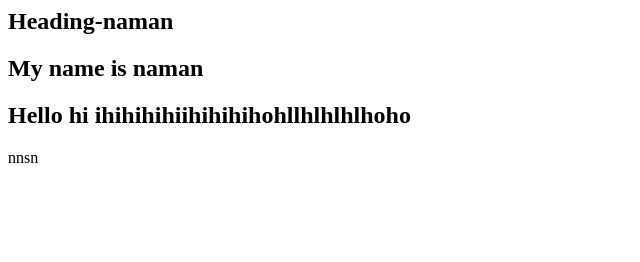
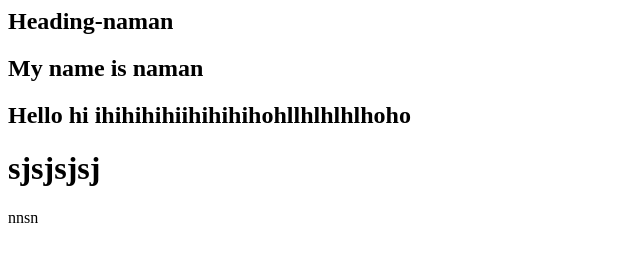
Before and after one commit to rachit-16/github-practice, a plain HTML site: page index2.html in a window 1280 px wide. Shown: the whole page, without its empty margins (0-640 px from the left). Drawn offline with Linux system fonts and the light colour scheme.

Commit message:
trial commit from local

```diff
--- a/index2.html
+++ b/index2.html
@@ -6,6 +6,7 @@
         <h2>Heading-naman</h2>
         <h2>My name is naman</h2>
         <h2>Hello hi ihihihihiihihihihohllhlhlhlhoho</h2>
+        <h1>sjsjsjsj</h1>
 nnsn
     </body>
 </html>
```
